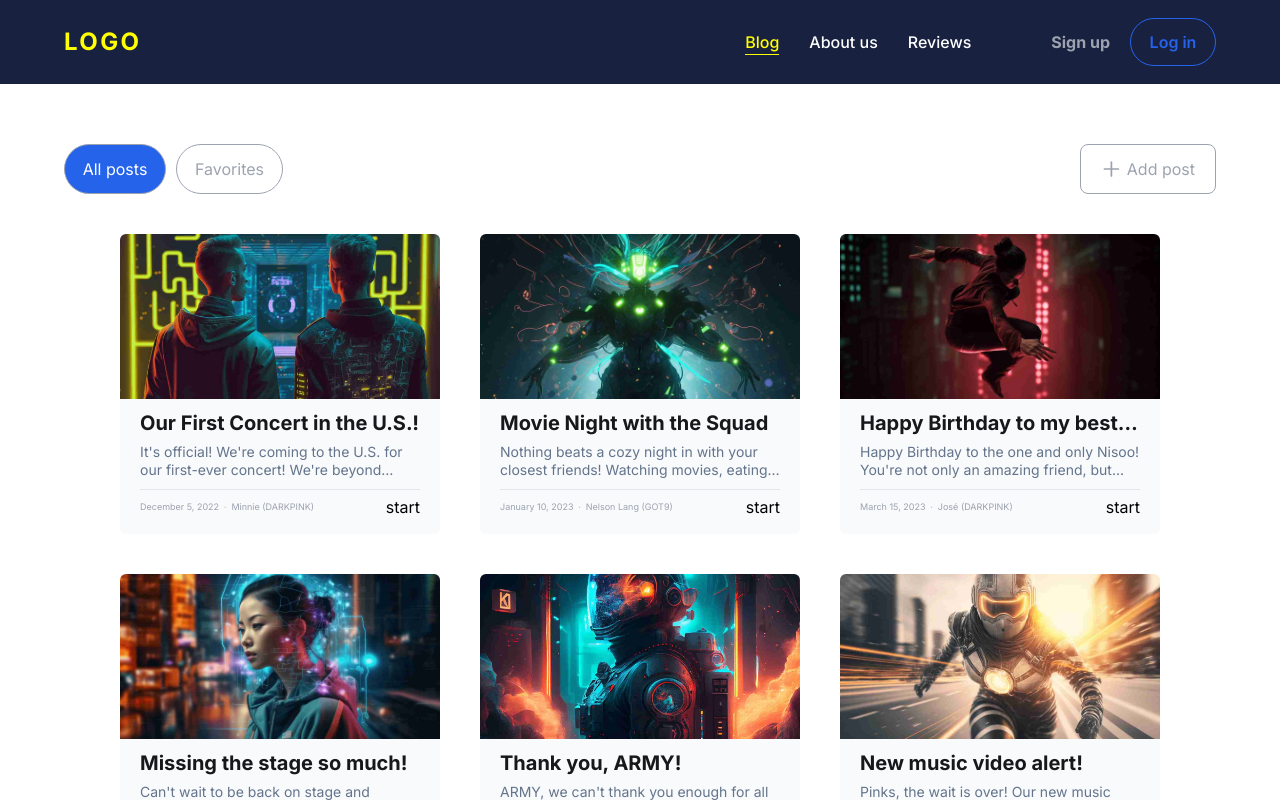
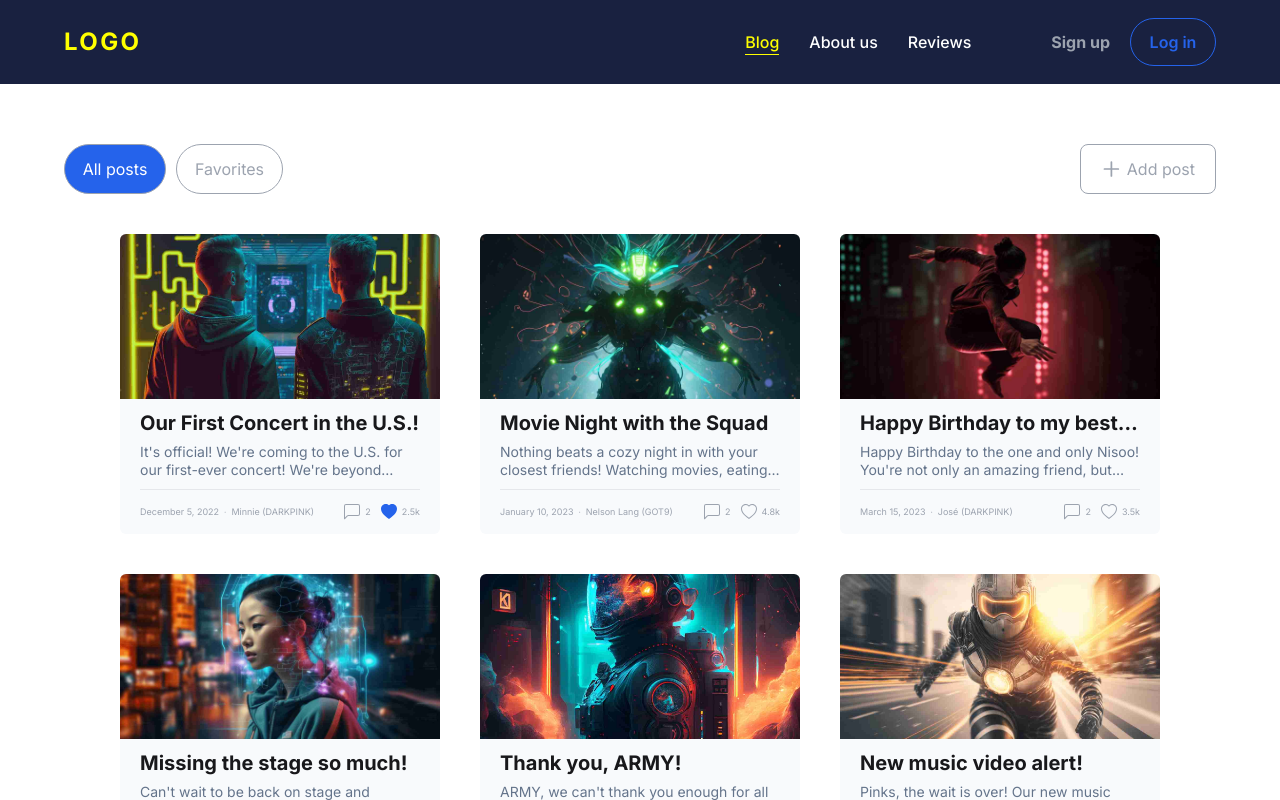
Before and after one commit to kurtprime/News-Article.io, a React (Vite) app: page / in a window 1280 px wide. Built offline with nearby package versions, Linux system fonts and the light colour scheme; what upload-js would draw is missing.

Commit message:
react news

```diff
--- a/src/App.jsx
+++ b/src/App.jsx
@@ -39,7 +39,7 @@ function App() {
     <div className=" gap-[60px] h-screen w-screen overflow-x-hidden">
       <Header />
       <div className="App">
-        <PostsList posts={posts} />
+        <PostsList posts={posts} setPosts={setPosts} />
         {/* <PostImage addImageSuccessful={handleImageSuccess} /> */}
       </div>
     </div>
--- a/src/components/CardList.jsx
+++ b/src/components/CardList.jsx
@@ -1,6 +1,12 @@
 import { LazyLoadImage } from "react-lazy-load-image-component";
+import { BsChatLeft, BsHeartFill, BsHeart } from "react-icons/bs";
+function CardList({ post }) {
+  function kFormatter(num) {
+    return Math.abs(num) > 999
+      ? Math.sign(num) * (Math.abs(num) / 1000).toFixed(1) + "k"
+      : Math.sign(num) * Math.abs(num);
+  }
 
-function CardList({ post }) {
   return (
     <section className="h-auto w-auto rounded-md place-self-auto">
       <div className="w-80  h-[165px]">
@@ -23,7 +29,7 @@ function CardList({ post }) {
             </p>
           </div>
         </div>
-        <footer className="flex h-full justify-between">
+        <footer className="flex h-full mt-[10px] justify-between">
           <div className="flex gap-[5px] items-center h-full">
             <p className="text-center text-gray-400 text-[9px] font-normal leading-3">
               {post.date}
@@ -31,11 +37,42 @@ function CardList({ post }) {
             <p className="text-center text-gray-400 text-[8px] font-normal leading-[10.40px]">
               ·
             </p>
-            <p className="text-center text-gray-400 text-[9px] font-normal leading-3">
+            <p className="text-center text-ellipsis whitespace-nowrap text-gray-400 text-[9px] font-normal leading-3">
               {post.author}
             </p>
           </div>
-          <div className="flex items-center">start</div>
+          <div className="flex items-center gap-[10px]">
+            <div className="hover:text-blue-600 transition-all text-gray-400 gap-[5px] flex justify-center items-center">
+              <div className="hover:text-blue-600 transition-all text-gray-400 ">
+                <BsChatLeft />
+              </div>
+
+              <p className="text-[9px] font-normal leading-3">
+                {post.comments.length}
+              </p>
+            </div>
+            <div className="cursor-pointer ">
+              {post.isLiked ? (
+                <div className="flex hover:text-blue-600 gap-[5px] flex-row justify-center items-center">
+                  <div className="text-blue-600 ">
+                    <BsHeartFill />
+                  </div>
+                  <p className="text-gray-400 text-[9px] font-normal leading-3">
+                    {kFormatter(post.likes)}
+                  </p>
+                </div>
+              ) : (
+                <div className="flex hover:text-blue-600 gap-[5px] flex-row justify-center items-center">
+                  <div className="hover:text-blue-600 text-gray-400">
+                    <BsHeart />
+                  </div>
+                  <p className="text-gray-400 text-[9px] font-normal leading-3">
+                    {kFormatter(post.likes)}
+                  </p>
+                </div>
+              )}
+            </div>
+          </div>
         </footer>
       </article>
     </section>
--- a/src/components/PostsList.jsx
+++ b/src/components/PostsList.jsx
@@ -1,7 +1,7 @@
 import CardList from "./CardList";
 import Filter from "./Filter";
 
-export const PostsList = ({ posts }) => {
+export const PostsList = ({ posts, setPosts }) => {
   // TODO: the code below is just for demo,
   // so feel free to delete it and write your own.
   // document.getElementsByClassName("Post").style.backgroundColor = "blue";
@@ -10,7 +10,7 @@ export const PostsList = ({ posts }) => {
   return (
     <>
       <Filter />
-      <main className="w-full h-full flex justify-center ">
+      <main className="w-full h-full flex justify-center mb-[60px] ">
         <div className=" flex  justify-center items-center w-[1200px] gap-[40px] flex-wrap mx-[5%]">
           {mapCard}
           {/* <CardList key={posts[0].id} post={posts[0]} /> */}
```
